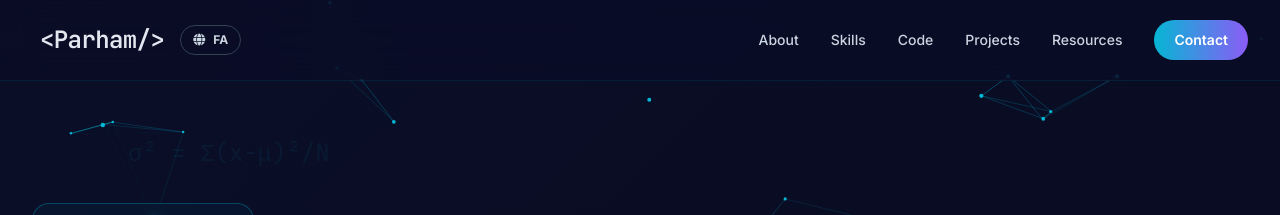
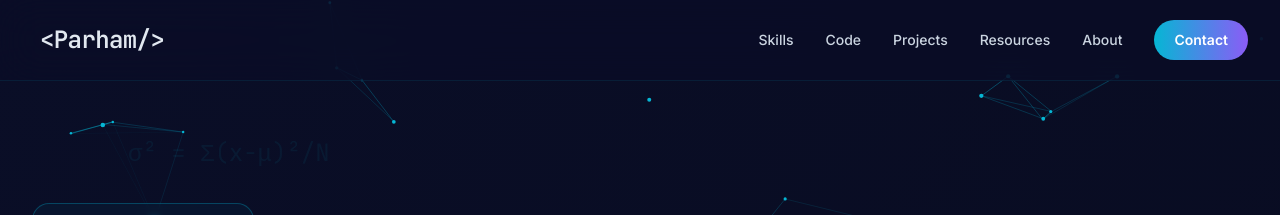
Before and after one commit to ParhamPishro/ParhamPishro.github.io, a Jekyll site: the page index.html, which Jekyll copies as it is, in a window 1280 px wide. Shown: the top 215 px of the page. Built offline with Jekyll 4.4.1, drawn with Linux system fonts in a browser that asks for light colours; nearby versions of some CDN libraries.

Commit message:
Refactor navigation links and remove language toggle
Removed language toggle button and rearranged navigation links.

```diff
--- a/index.html
+++ b/index.html
@@ -84,10 +84,6 @@
             background: linear-gradient(135deg, #0a0e27 0%, #050714 100%);
             color: #e2e8f0;
             overflow-x: hidden;
-        }
-
-        [dir="rtl"] {
-            font-family: 'Vazirmatn', sans-serif;
         }
 
         .glass {
@@ -305,24 +301,18 @@
                         <i class="fas fa-chart-network text-accent"></i>
                         <span class="font-mono">&lt;Parham/&gt;</span>
                     </a>
-                    <button onclick="toggleLanguage()" class="hidden md:flex items-center gap-2 px-3 py-1.5 rounded-full border border-slate-700 hover:border-accent text-xs font-bold text-slate-300 transition-all hover:bg-accent/10" aria-label="Toggle language between English and Persian">
-                        <i class="fas fa-globe"></i> <span id="lang-text-desktop">FA</span>
-                    </button>
                 </div>
 
-                <div class="hidden md:flex space-x-8 rtl:space-x-reverse items-center">
-                    <a href="#about" class="text-sm font-medium text-slate-300 hover:text-accent transition-colors" data-i18n="nav_about">About</a>
-                    <a href="#skills" class="text-sm font-medium text-slate-300 hover:text-accent transition-colors" data-i18n="nav_skills">Skills</a>
-                    <a href="#code" class="text-sm font-medium text-slate-300 hover:text-accent transition-colors" data-i18n="nav_code">Code</a>
-                    <a href="#projects" class="text-sm font-medium text-slate-300 hover:text-accent transition-colors" data-i18n="nav_projects">Projects</a>
-                    <a href="#resources" class="text-sm font-medium text-slate-300 hover:text-accent transition-colors" data-i18n="nav_resources">Resources</a>
-                    <a href="#contact" class="px-5 py-2.5 rounded-full bg-gradient-to-r from-accent to-accentSec text-sm font-semibold text-white hover:shadow-lg hover:shadow-accent/50 transition-all" data-i18n="nav_contact">Contact</a>
+                <div class="hidden md:flex space-x-8 items-center">
+                    <a href="#skills" class="text-sm font-medium text-slate-300 hover:text-accent transition-colors">Skills</a>
+                    <a href="#code" class="text-sm font-medium text-slate-300 hover:text-accent transition-colors">Code</a>
+                    <a href="#projects" class="text-sm font-medium text-slate-300 hover:text-accent transition-colors">Projects</a>
+                    <a href="#resources" class="text-sm font-medium text-slate-300 hover:text-accent transition-colors">Resources</a>
+                    <a href="#about" class="text-sm font-medium text-slate-300 hover:text-accent transition-colors">About</a>
+                    <a href="#contact" class="px-5 py-2.5 rounded-full bg-gradient-to-r from-accent to-accentSec text-sm font-semibold text-white hover:shadow-lg hover:shadow-accent/50 transition-all">Contact</a>
                 </div>
 
-                <div class="md:hidden flex items-center gap-3">
-                    <button onclick="toggleLanguage()" class="px-2 py-1 rounded border border-slate-700 text-xs font-bold text-slate-300" aria-label="Toggle language between English and Persian">
-                        <span id="lang-text-mobile">FA</span>
-                    </button>
+                <div class="md:hidden flex items-center">
                     <button id="mobile-menu-btn" class="text-slate-300 hover:text-accent focus:outline-none" aria-label="Toggle mobile menu">
                         <i class="fas fa-bars text-2xl"></i>
                     </button>
@@ -332,12 +322,12 @@
 
         <div id="mobile-menu" class="hidden md:hidden bg-darker/95 border-b border-slate-800 absolute w-full backdrop-blur-lg">
             <div class="px-4 pt-2 pb-6 space-y-2">
-                <a href="#about" class="block px-3 py-3 text-base font-medium text-slate-300 hover:text-accent hover:bg-slate-800/50 rounded-md transition-colors" data-i18n="nav_about">About</a>
-                <a href="#skills" class="block px-3 py-3 text-base font-medium text-slate-300 hover:text-accent hover:bg-slate-800/50 rounded-md transition-colors" data-i18n="nav_skills">Skills</a>
-                <a href="#code" class="block px-3 py-3 text-base font-medium text-slate-300 hover:text-accent hover:bg-slate-800/50 rounded-md transition-colors" data-i18n="nav_code">Code</a>
-                <a href="#projects" class="block px-3 py-3 text-base font-medium text-slate-300 hover:text-accent hover:bg-slate-800/50 rounded-md transition-colors" data-i18n="nav_projects">Projects</a>
-                <a href="#resources" class="block px-3 py-3 text-base font-medium text-slate-300 hover:text-accent hover:bg-slate-800/50 rounded-md transition-colors" data-i18n="nav_resources">Resources</a>
-                <a href="#contact" class="block px-3 py-3 text-base font-medium text-accent hover:bg-slate-800/50 rounded-md transition-colors" data-i18n="nav_contact">Contact</a>
+                <a href="#skills" class="block px-3 py-3 text-base font-medium text-slate-300 hover:text-accent hover:bg-slate-800/50 rounded-md transition-colors">Skills</a>
+                <a href="#code" class="block px-3 py-3 text-base font-medium text-slate-300 hover:text-accent hover:bg-slate-800/50 rounded-md transition-colors">Code</a>
+                <a href="#projects" class="block px-3 py-3 text-base font-medium text-slate-300 hover:text-accent hover:bg-slate-800/50 rounded-md transition-colors">Projects</a>
+                <a href="#resources" class="block px-3 py-3 text-base font-medium text-slate-300 hover:text-accent hover:bg-slate-800/50 rounded-md transition-colors">Resources</a>
+                <a href="#about" class="block px-3 py-3 text-base font-medium text-slate-300 hover:text-accent hover:bg-slate-800/50 rounded-md transition-colors">About</a>
+                <a href="#contact" class="block px-3 py-3 text-base font-medium text-accent hover:bg-slate-800/50 rounded-md transition-colors">Contact</a>
             </div>
         </div>
     </nav>
```
